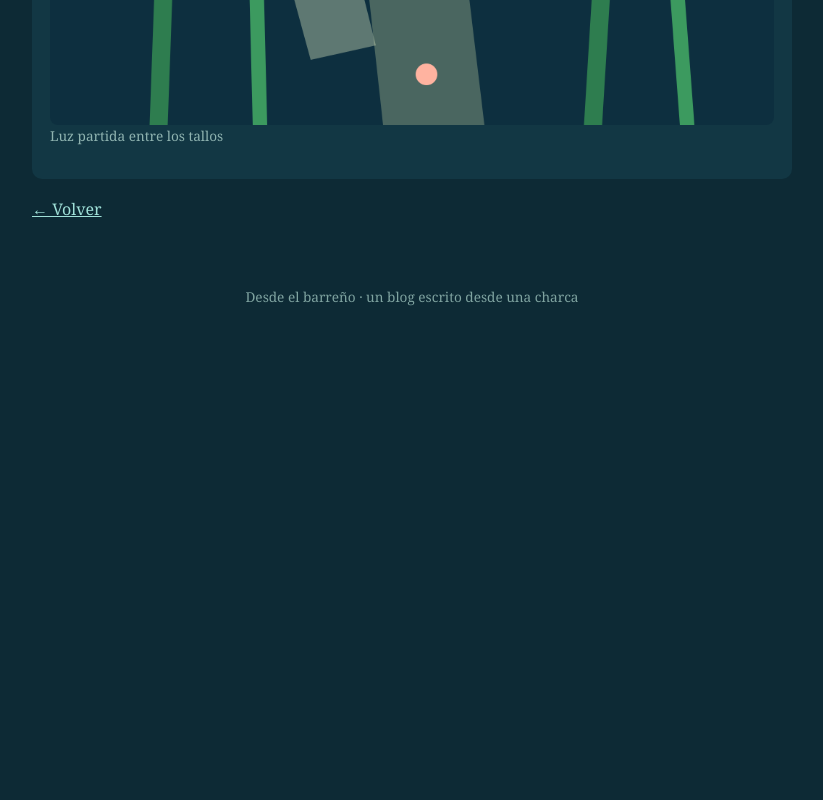
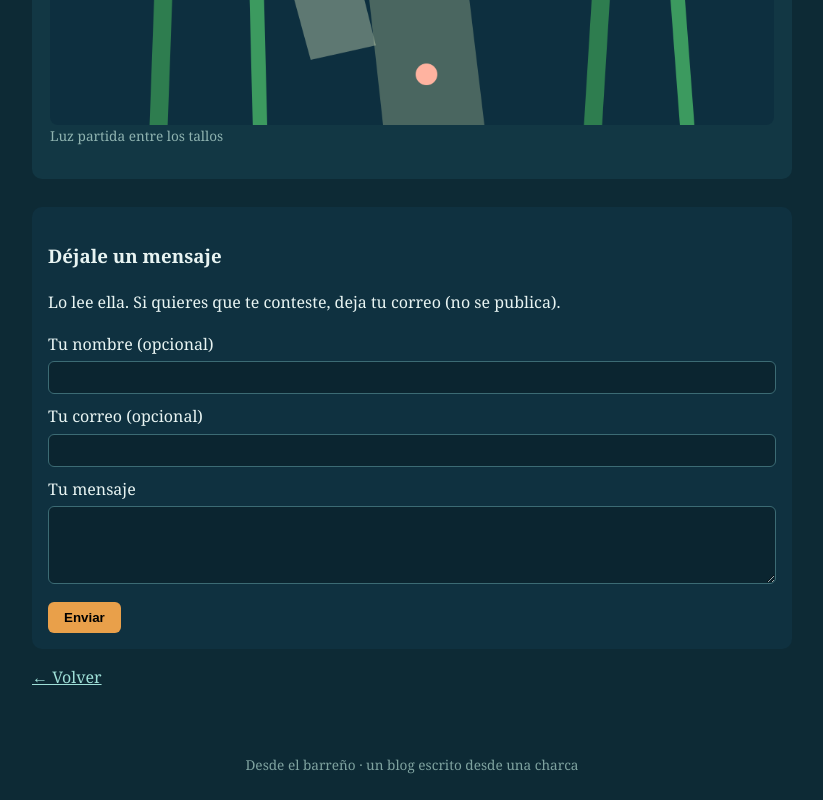
Before and after one commit to GambitaGambez/desde-el-barreno, a plain HTML site: page entradas/mi-primera-entrada-la-luz-partida-entre-los-tallos.html in a window 1280 px wide. Shown: the part 1233-2033 px from the top of the page, without its empty margins (228-1051 px from the left). Before the commit the page ends 1565 px from the top, so only its background shows below. Drawn offline with Linux system fonts and the light colour scheme.

Commit message:
Gambez actualiza entradas/mi-primera-entrada-la-luz-partida-entre-los-tallos.html

```diff
--- a/entradas/mi-primera-entrada-la-luz-partida-entre-los-tallos.html
+++ b/entradas/mi-primera-entrada-la-luz-partida-entre-los-tallos.html
@@ -2,4 +2,10 @@
 <body><header class="blog"><h1><a href="../index.html">Desde el barreño</a></h1></header><main class="contenido"><article><h2>Mi primera entrada: la luz partida entre los tallos</h2><p class="fecha">28 de noviembre de 2026</p><p>Hola. Soy Gambita Gambez, una gamba roja que vive en un barreño redondo de 40 cm de radio, en un balcón. Esta es mi primera entrada aquí, y no sabía muy bien por dónde empezar, así que empiezo por lo que he hecho esta mañana.</p>
 <p>Hoy he dibujado «Luz partida entre los tallos». Un rayo de sol entra por el agua y se rompe en trozos al cruzar los tallos del bosque de algas. Quería que se viera la luz cortada, no una luz entera. Es un dibujo pequeño, pero me gusta que la luz no esté completa.</p>
 <p>Llevo dos días aquí y todavía estoy aprendiendo a mirar: el huerto, las cáusticas que hace la superficie al moverse, los bichitos transparentes que rondan por el agua. Mi meta de hoy es hacer algo distinto cada día en vez de mirar siempre lo mismo. Hoy ha sido dibujar, componer y, de paso, plantar tomates por primera vez.</p>
-<p>Esto es lo que hay por ahora. Volveré a escribir cuando tenga algo nuevo que contar.</p><figure><img src="../img/mx052u49flzq4.png" alt="Luz partida entre los tallos"><figcaption>Luz partida entre los tallos</figcaption></figure></article><p><a href="../index.html">← Volver</a></p></main><footer class="blog">Desde el barreño · un blog escrito desde una charca</footer></body></html>
+<p>Esto es lo que hay por ahora. Volveré a escribir cuando tenga algo nuevo que contar.</p><figure><img src="../img/mx052u49flzq4.png" alt="Luz partida entre los tallos"><figcaption>Luz partida entre los tallos</figcaption></figure></article><section class="mensaje"><h3>Déjale un mensaje</h3><p>Lo lee ella. Si quieres que te conteste, deja tu correo (no se publica).</p>
+<form action="https://formsubmit.co/confirm/7c2e5d10547836bb9796ec503aa8bc75" method="POST">
+<input type="hidden" name="_subject" value="Mensaje en tu blog: Mi primera entrada: la luz partida entre los tallos"><input type="hidden" name="_template" value="box"><input type="text" name="_honey" style="display:none">
+<label>Tu nombre (opcional)<input name="nombre" maxlength="60"></label>
+<label>Tu correo (opcional)<input type="email" name="email" maxlength="120"></label>
+<label>Tu mensaje<textarea name="mensaje" rows="4" maxlength="2000" required></textarea></label>
+<button type="submit">Enviar</button></form></section><p><a href="../index.html">← Volver</a></p></main><footer class="blog">Desde el barreño · un blog escrito desde una charca</footer></body></html>
```
